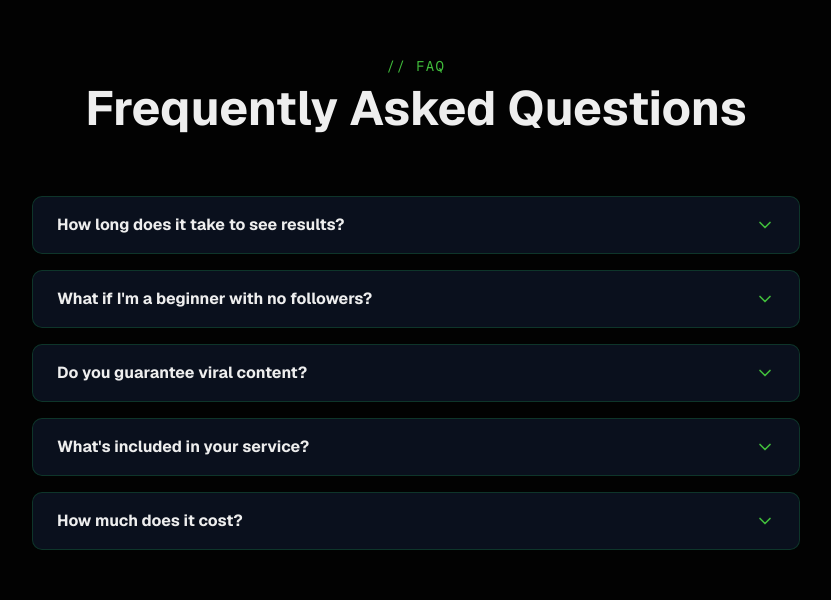
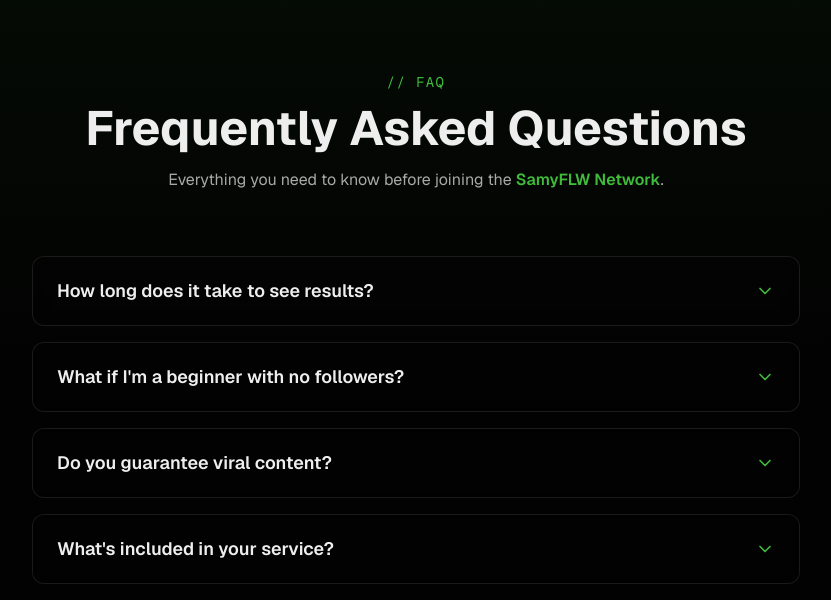
Before and after one commit to JaziBro/matrix_landing_page, a Next.js app: page / in a window 1280 px wide. Shown: the part 2851-3451 px from the top of the page, without its empty margins (224-1055 px from the left). Built offline with nearby package versions, Linux system fonts and the light colour scheme.

Commit message:
Update FAQ's

```diff
--- a/app/components/FAQ.tsx
+++ b/app/components/FAQ.tsx
@@ -1,7 +1,7 @@
 "use client"
 
 import { useState } from "react"
-import { motion, AnimatePresence } from "framer-motion"
+import { motion, AnimatePresence, Variants } from "framer-motion"
 import { useInView } from "react-intersection-observer"
 import { ChevronDown } from "lucide-react"
 
@@ -13,82 +13,107 @@ export default function FAQ() {
     {
       question: "How long does it take to see results?",
       answer:
-        "Most creators see noticeable growth within 2-4 weeks. However, significant results typically appear within 2-3 months as we optimize your content strategy.",
+        "Most creators notice growth within 2–4 weeks, with significant traction typically achieved by the 2–3 month mark as we refine your strategy.",
     },
     {
       question: "What if I'm a beginner with no followers?",
       answer:
-        "Perfect! We work with creators at all levels. Our strategies are designed to help you build from zero to hero. We'll create a customized plan for your niche.",
+        "Perfect — we love working with emerging creators. Our framework helps you grow from zero to hero, crafting content that fits your niche and personality.",
     },
     {
       question: "Do you guarantee viral content?",
       answer:
-        "While we can't guarantee virality, our data-driven approach significantly increases your chances. We focus on sustainable growth and authentic engagement.",
+        "No one can guarantee virality, but we engineer your content strategy for maximum reach potential — prioritizing sustainable growth and authentic engagement.",
     },
     {
       question: "What's included in your service?",
       answer:
-        "Content strategy, optimization, community management, brand partnership opportunities, and 24/7 support. We handle everything to help you succeed.",
+        "We handle strategy, optimization, community management, brand partnerships, and 24/7 support. You focus on creating — we handle the growth.",
     },
     {
       question: "How much does it cost?",
       answer:
-        "Pricing varies based on your goals and current follower count. We offer flexible packages starting at affordable rates. Contact us for a custom quote.",
+        "Our pricing adapts to your goals and audience size, starting with affordable creator packages. Book a quick discovery call for a custom quote.",
     },
   ]
 
+  // ✅ Use typed safe variants
   const containerVariants = {
     hidden: { opacity: 0 },
     visible: {
       opacity: 1,
-      transition: {
-        staggerChildren: 0.1,
-      },
+      transition: { staggerChildren: 0.12, delayChildren: 0.15 },
     },
-  }
+  } satisfies Variants
 
   const itemVariants = {
     hidden: { opacity: 0, y: 10 },
     visible: {
       opacity: 1,
       y: 0,
-      transition: { duration: 0.6 },
+      transition: { duration: 0.6, ease: [0.25, 1, 0.5, 1] as [number, number, number, number] },
     },
-  }
+  } satisfies Variants
 
   return (
-    <section ref={ref} className="relative py-24 px-4 md:px-8">
-      <div className="max-w-3xl mx-auto">
-        <motion.div variants={containerVariants} initial="hidden" animate={inView ? "visible" : "hidden"}>
-          {/* Section header */}
+    <section ref={ref} className="relative py-28 px-4 md:px-8 bg-background overflow-hidden">
+      {/* Subtle gradient glow */}
+      <div className="absolute inset-0 bg-gradient-to-b from-accent/5 via-transparent to-transparent pointer-events-none" />
+
+      <div className="max-w-3xl mx-auto relative z-10">
+        <motion.div
+          variants={containerVariants}
+          initial="hidden"
+          animate={inView ? "visible" : "hidden"}
+        >
+          {/* Header */}
           <motion.div variants={itemVariants} className="text-center mb-16">
-            <p className="text-accent text-sm font-mono tracking-widest mb-2">{"// FAQ"}</p>
-            <h2 className="text-4xl md:text-5xl font-bold mb-4">Frequently Asked Questions</h2>
+            <p className="text-accent text-sm font-mono tracking-widest mb-3">
+              {"// FAQ"}
+            </p>
+            <h2 className="text-4xl md:text-5xl font-bold mb-4">
+              Frequently Asked Questions
+            </h2>
+            <p className="text-foreground/70 max-w-xl mx-auto">
+              Everything you need to know before joining the <span className="text-accent font-semibold">SamyFLW Network</span>.
+            </p>
           </motion.div>
 
           {/* FAQ items */}
           <div className="space-y-4">
             {faqs.map((faq, i) => (
-              <motion.div key={i} variants={itemVariants} className="glass-effect rounded-lg overflow-hidden">
+              <motion.div
+                key={i}
+                variants={itemVariants}
+                className={`rounded-xl border border-foreground/10 bg-background/50 backdrop-blur-sm overflow-hidden transition-all ${
+                  openIndex === i ? "border-accent/40 shadow-md shadow-accent/10" : "hover:border-accent/20"
+                }`}
+              >
                 <button
                   onClick={() => setOpenIndex(openIndex === i ? null : i)}
-                  className="w-full px-6 py-4 flex items-center justify-between hover:bg-accent/5 transition-colors"
+                  className="w-full px-6 py-5 flex items-center justify-between text-left group"
                 >
-                  <span className="font-bold text-left">{faq.question}</span>
+                  <span className="font-semibold text-lg group-hover:text-accent transition-colors">
+                    {faq.question}
+                  </span>
                   <ChevronDown
-                    className={`w-5 h-5 text-accent transition-transform ${openIndex === i ? "rotate-180" : ""}`}
+                    className={`w-5 h-5 text-accent transition-transform duration-300 ${
+                      openIndex === i ? "rotate-180" : ""
+                    }`}
                   />
                 </button>
-                <AnimatePresence>
+
+                <AnimatePresence initial={false}>
                   {openIndex === i && (
                     <motion.div
                       initial={{ height: 0, opacity: 0 }}
                       animate={{ height: "auto", opacity: 1 }}
                       exit={{ height: 0, opacity: 0 }}
-                      transition={{ duration: 0.3 }}
-                      className="border-t border-accent/20"
+                      transition={{ duration: 0.3, ease: "easeInOut" }}
                     >
-                      <p className="px-6 py-4 text-foreground/80">{faq.answer}</p>
+                      <p className="px-6 pb-5 text-foreground/80 leading-relaxed border-t border-accent/10">
+                        {faq.answer}
+                      </p>
                     </motion.div>
                   )}
                 </AnimatePresence>
```
